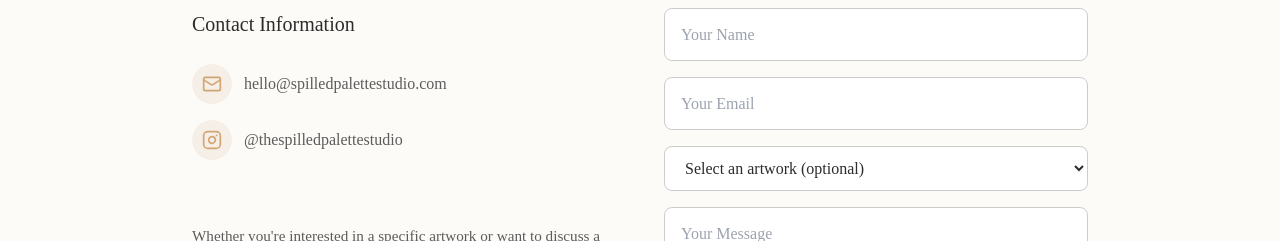
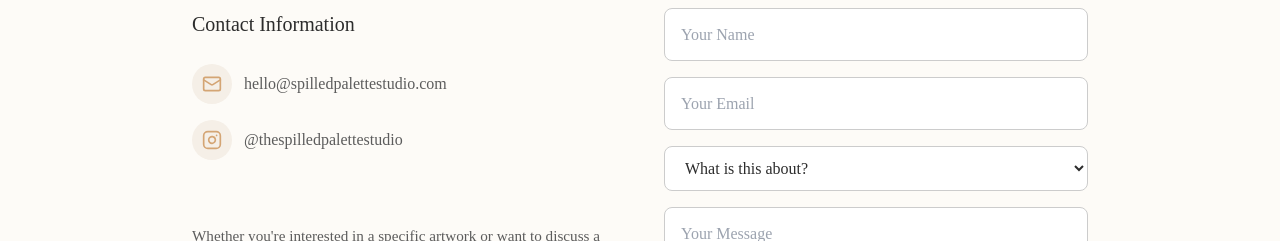
Before and after one commit to daredeep33/spilledpalettestudio, a Next.js app: page / in a window 1280 px wide. Shown: the part 3733-3974 px from the top of the page. Built offline with nearby package versions, Linux system fonts and the light colour scheme.

Commit message:
Fix form: changed dropdown label, removed Custom Artwork

```diff
--- a/components/Contact.tsx
+++ b/components/Contact.tsx
@@ -245,9 +245,8 @@ export default function Contact() {
                       color: '#2C2C2C'
                     }}
                   >
-                    <option value="">Select an artwork (optional)</option>
+                    <option value="">What is this about?</option>
                     <option value="General Inquiry">General Inquiry</option>
-                    <option value="Custom Artwork">Custom Artwork</option>
                     <option value="Print Purchase">Print Purchase</option>
                     <option value="Collaboration">Collaboration</option>
                   </select>
```
